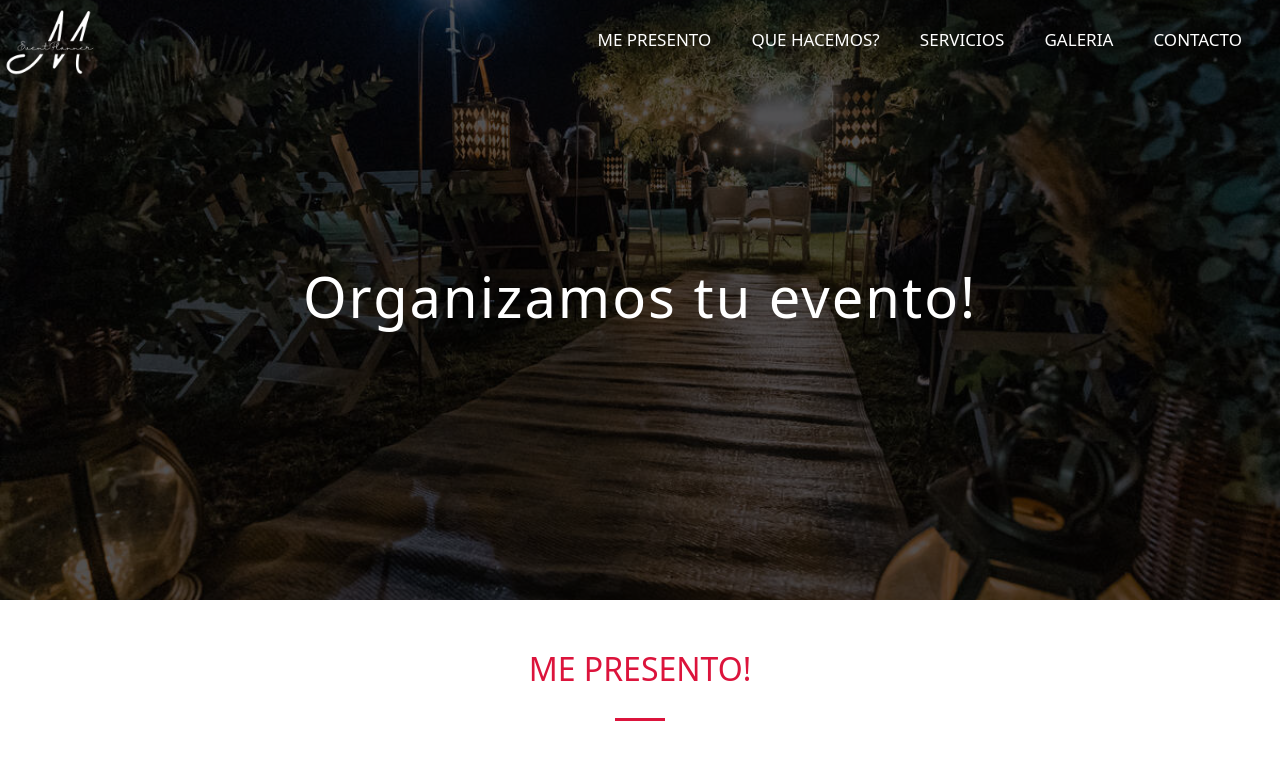
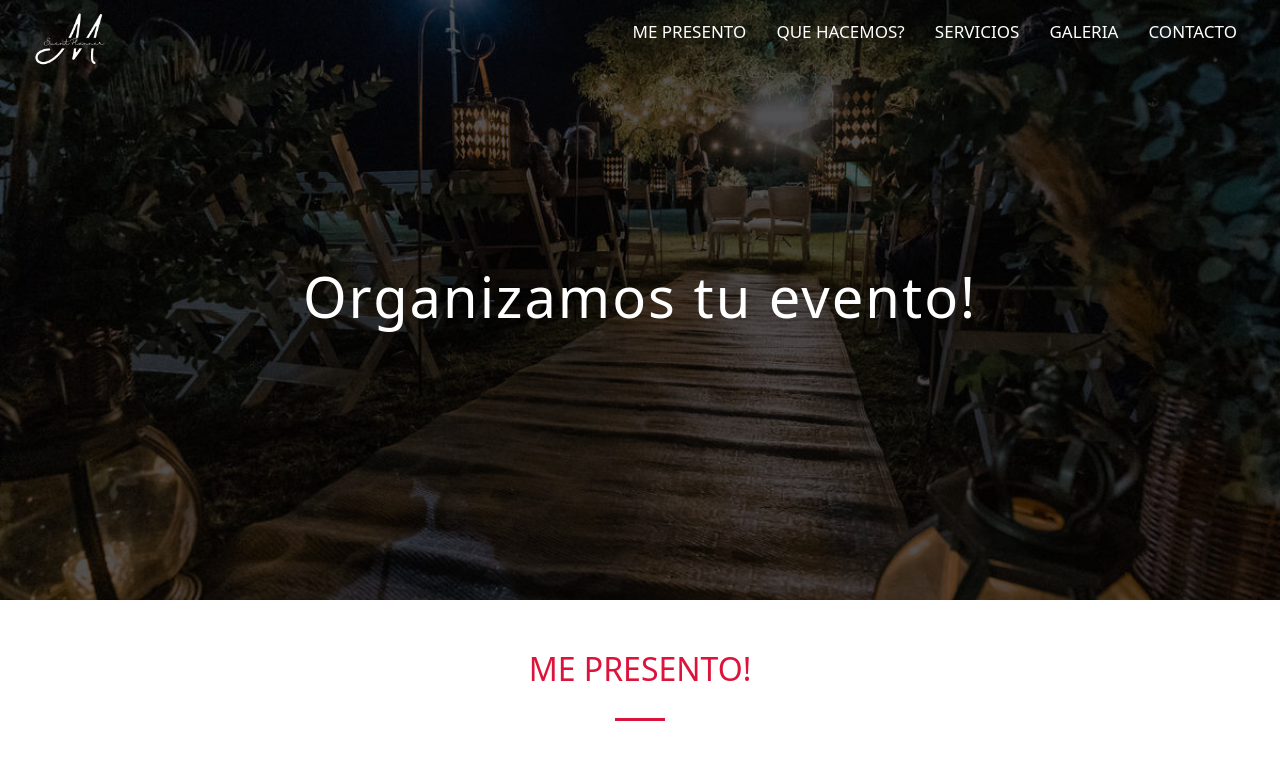
Before and after one commit to CristianDF23/proyecto-eventplanner, a plain HTML site: page index.html in a window 1280 px wide. Shown: the top 758 px of the page. Drawn offline with nearby package versions, Linux system fonts and the light colour scheme.

Commit message:
modificaciones navbar

```diff
--- a/index.html
+++ b/index.html
@@ -11,14 +11,14 @@
     <title>Event Planner</title>
 </head>
 
-<body class="general-container">
+<body>
     <header>
-        <nav id="navBar"  class="general-container">
+        <nav id="navBar">
+            <a class="logo"><img id="logo" src="./img/logo.png" alt=""></a>
             <input type="checkbox" id="check">
             <label for="check" class="checkbtn" id="btncheck">
                 <i class="fas fa-bars"></i>
             </label>
-            <a class="logo"><img id="logo" src="./img/logo.png" alt=""></a>
             <ul class="navMobile">
                 <li><a class="link" href="#1">Me Presento</a></li>
                 <li><a class="link" href="#2">Que Hacemos?</a></li>
--- a/scss/_bases.scss
+++ b/scss/_bases.scss
@@ -24,7 +24,6 @@ html {
 @media (min-width: 1200px) {
     .general-container {
         max-width: 1300px;
-        margin-left: auto;
-        margin-right: auto;
+        margin: auto;
     }
 }
--- a/scss/components/_navBar.scss
+++ b/scss/components/_navBar.scss
@@ -1,14 +1,17 @@
 nav {
     position: fixed;
     z-index: 10;
-    background: transparent;
-    height: 80px;
-    width: 100%;
+    height: 90px;
+    width: 100vw;
+    display: flex;
+    align-items: center;
+    justify-content: space-between;
+    padding: 0 30px;
 }
 
 .logo {
     img {
-        width: 100px;
+        width: 80px;
         filter:invert(100%);
 
     }
@@ -18,16 +21,13 @@ nav {
     }
 }
 
-
-nav ul {
-    float: right;
-    margin-right: 20px;
+.navMobile{
+    height: 50px;
 }
 
 nav ul li {
     display: inline-block;
-    line-height: 80px;
-    margin: 0 5px;
+    line-height: 40px;
 }
 
 nav ul li a {
```
Also changed, not shown: css/style.css, 1 other file.
